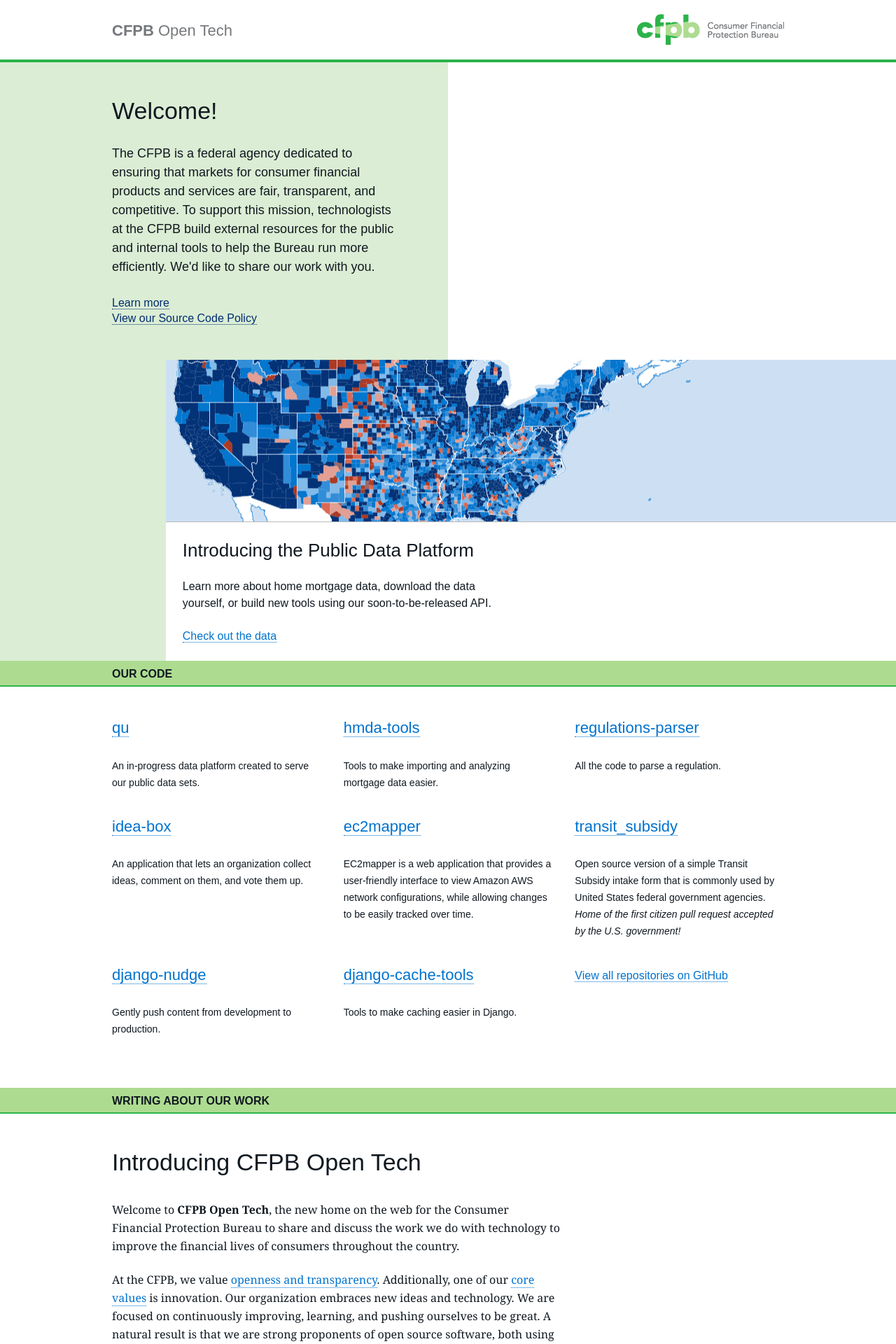
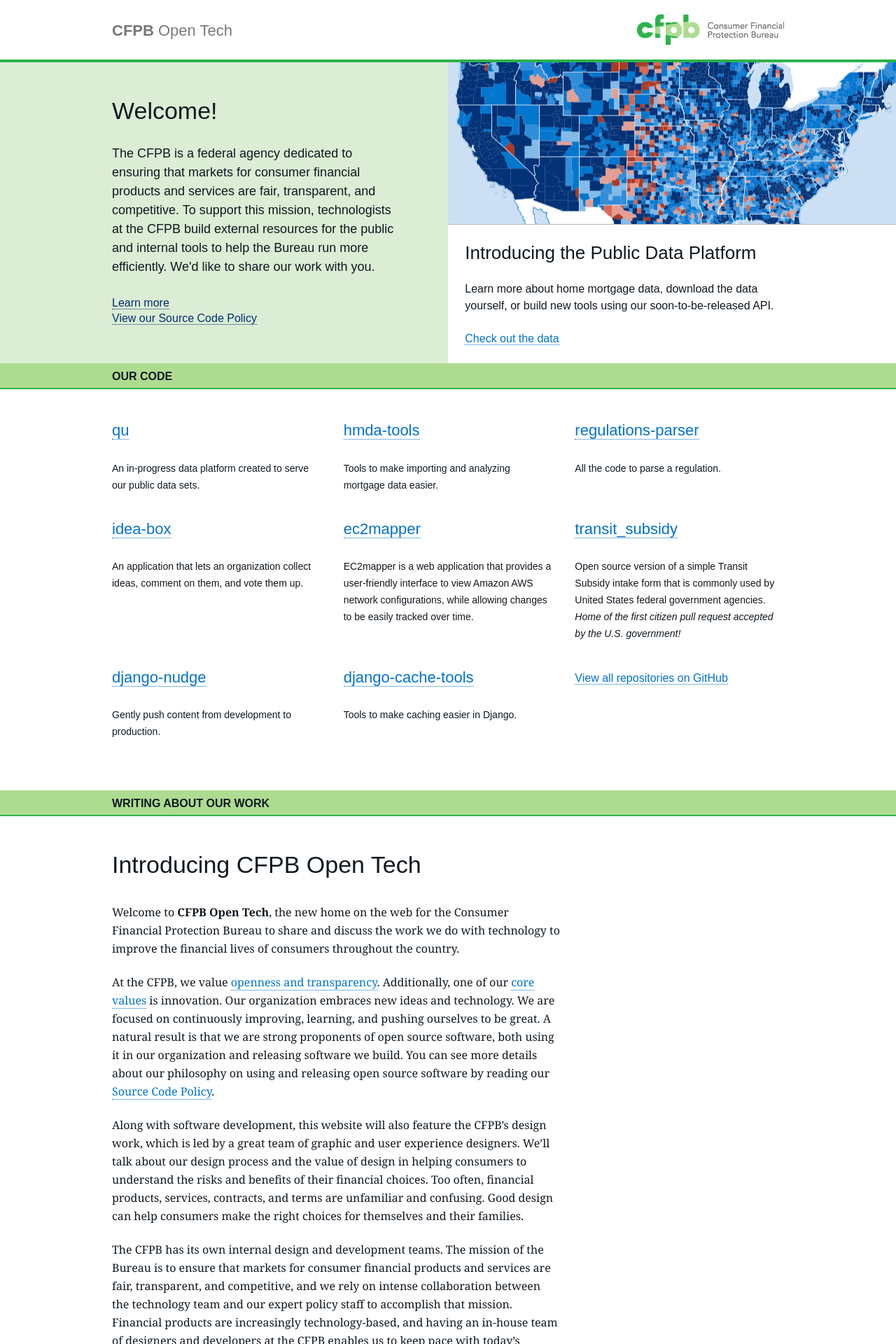
Before and after one commit to cfpb/cfpb.github.io, a Jekyll site: the page built from index.html, in a window 1280 px wide. Shown: the top 1920 px of the page at 70% size. Built offline with Jekyll 4.4.1, drawn with Linux system fonts in a browser that asks for light colours; nearby versions of some CDN libraries; some web fonts are replaced.

Commit message:
Change width of hero feature to prevent stacking

```diff
--- a/css/site.css
+++ b/css/site.css
@@ -751,7 +751,7 @@
     .hero:after {
        content: "";
        display: block;
-       width: 50%;
+       width: 49%;
        height: 100%;
        position: absolute;
        top: 0;
@@ -770,7 +770,7 @@
        display: inline-block;
     }
     .hero .feature {
-       width: 50%;
+       width: 49%;
        padding: 1.5em 0 1.5em 1.5em;
        margin: 0 0 0 8%;
        position: relative;
```
